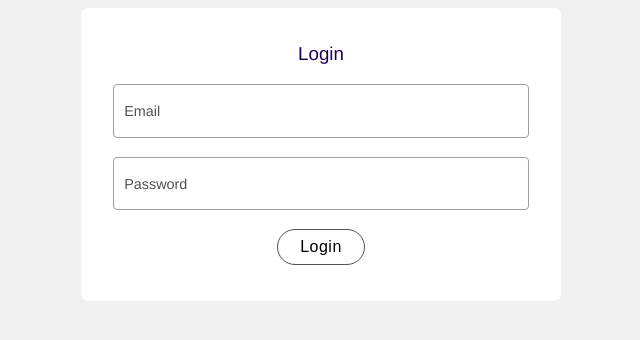
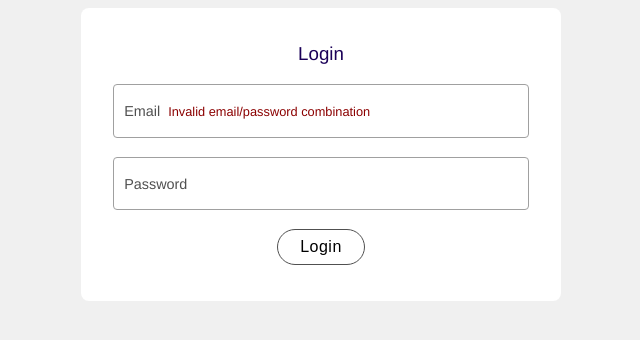
Before and after one commit to dan-knight/OncHx, a React (Create React App) app: page / in a window 1280 px wide. Both pictures are taken after typing "name@example.com", "Sample123" into the empty fields and a click on the button "Login". Shown: the top 340 px of the page, without its empty margins (319-959 px from the left). Built offline with nearby package versions, Linux system fonts and the light colour scheme.

Commit message:
Fix field error message display

```diff
--- a/src/components/Login.tsx
+++ b/src/components/Login.tsx
@@ -1,9 +1,9 @@
 import { Formik, Form, FormikValues } from "formik";
+import { useState } from "react";
 import * as Yup from 'yup';
 import { useGlobalContext } from "../contexts/GlobalContext";
 import { GlobalValues } from "../types/Global";
 import LoginValues from "../types/Login";
-import Patient from "../types/Patient/Patient";
 import TextField from "./form/TextField";
 
 const treatmentSchema = Yup.object().shape({
@@ -37,10 +37,12 @@ export default function Login() {
         validationSchema={treatmentSchema}
         validateOnBlur={false}
       >
-        {({ errors, values }) => (
+        {({ values, errors, touched, dirty }) => (
           <Form>
-            <TextField label='Email' name='email' filled={Boolean(values.email)} />
-            <TextField label='Password' name='password' type='password' filled={Boolean(values.password)} />
+            <TextField label='Email' name='email' filled={Boolean(values.email)}
+              errors={errors.email} touched={!dirty || touched.email} />
+            <TextField label='Password' name='password' type='password' filled={Boolean(values.password)}
+              errors={errors.password} touched={touched.password} />
             <div className='button'>
               <button type='submit'>Login</button>
             </div>
--- a/src/components/form/FieldLabel.tsx
+++ b/src/components/form/FieldLabel.tsx
@@ -9,7 +9,7 @@ export default function FieldLabel(props: FieldLabelProps) {
   return (
     <label htmlFor={props.name} className={props.filled ? 'filled' : undefined} onClick={props.onClick}>
       {props.label}
-      {<span className="error">{props.errors}</span>}
+      {props.touched && Boolean(props.errors) ? <span className="error">{props.errors}</span> : undefined}
     </label>
   );
 }
--- a/src/components/form/FieldProps.ts
+++ b/src/components/form/FieldProps.ts
@@ -2,4 +2,5 @@ export default interface FieldProps {
   name: string,
   label: string
   errors?: string
+  touched?: boolean
 }
```
